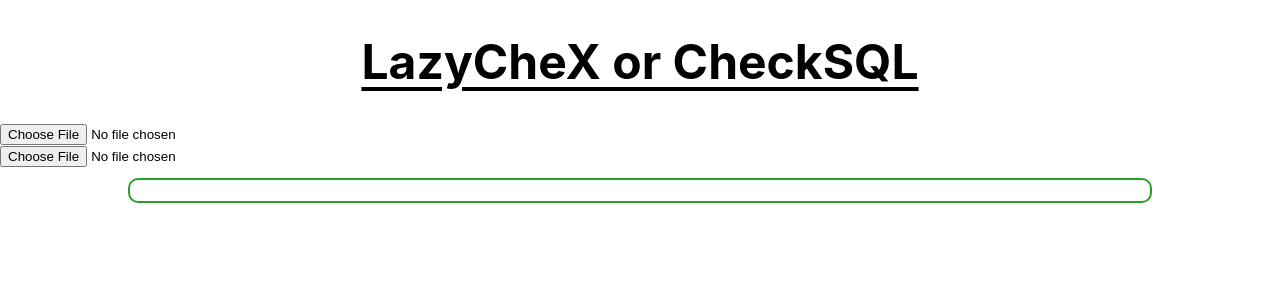
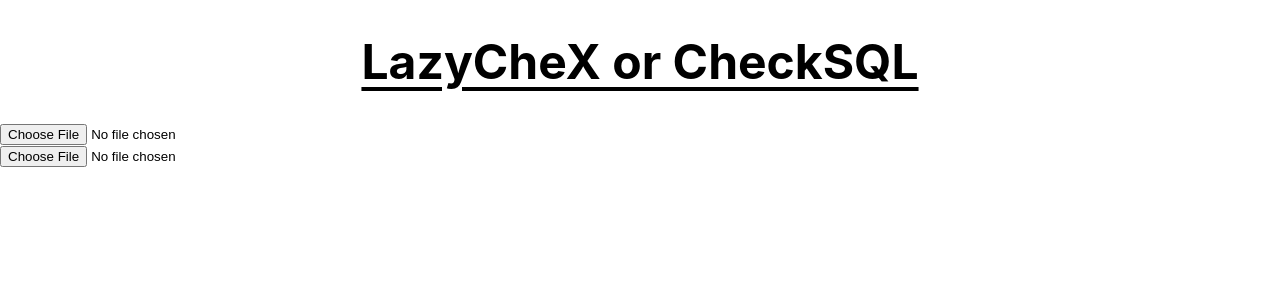
Before and after one commit to AshnahKhalidKhan/CheckSQL, a React (Create React App) app in the folder lazychex/: page / in a window 1280 px wide. Shown: the top 300 px of the page. Built offline with nearby package versions, Linux system fonts and the light colour scheme.

Commit message:
Lol debugging ++

```diff
--- a/lazychex/src/App.js
+++ b/lazychex/src/App.js
@@ -32,7 +32,7 @@ function App() {
           )
         )}
         <FileInput id = 'SubmissionFileInput' onFileSelect = {handleSubmissionFileSelect} uniqueKeyPropToDifferentiateInputs = 'SubmissionFileInput'/>
-        <QueryBox id = 'SubmissionFileInputDisplay' fileContent = {SubmissionFileContent}/>
+        {/* <QueryBox id = 'SubmissionFileInputDisplay' fileContent = {SubmissionFileContent}/> */}
         {SubmissionFileContent.map((line, index) =>
           (
             <QueryBox id = {`SubmissionFileInputDisplay${index}`} fileContent = {line} key = {`SubmissionFileInputDisplay${index}`}/>
--- a/lazychex/src/Components/FileInput/FileInput.js
+++ b/lazychex/src/Components/FileInput/FileInput.js
@@ -20,7 +20,6 @@ function FileInput({onFileSelect, uniqueKeyPropToDifferentiateInputs}) {
         {
           onFileSelect(line); // Send each line to the callback
         }
-        onFileSelect(fileContent);
       };
       reader.readAsText(file); //readAsText works like Java wala Scanner
     }
```
